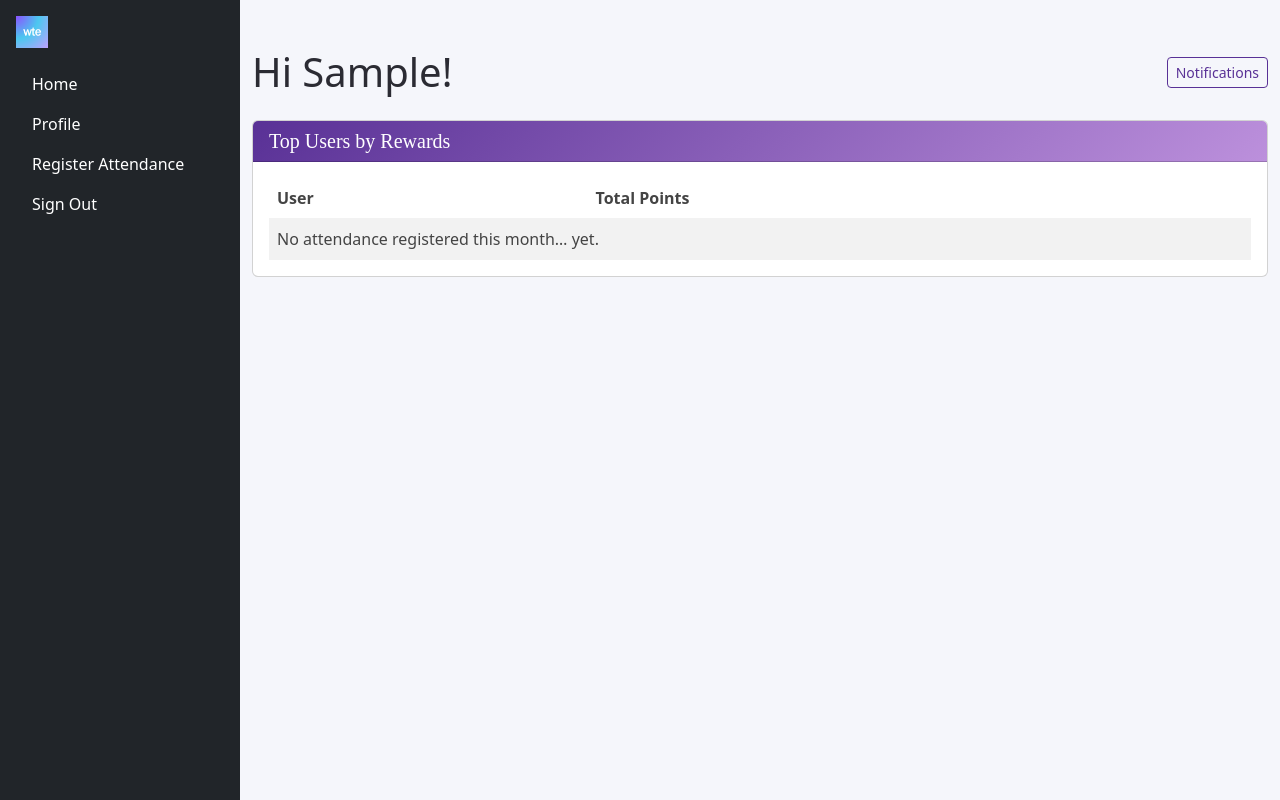
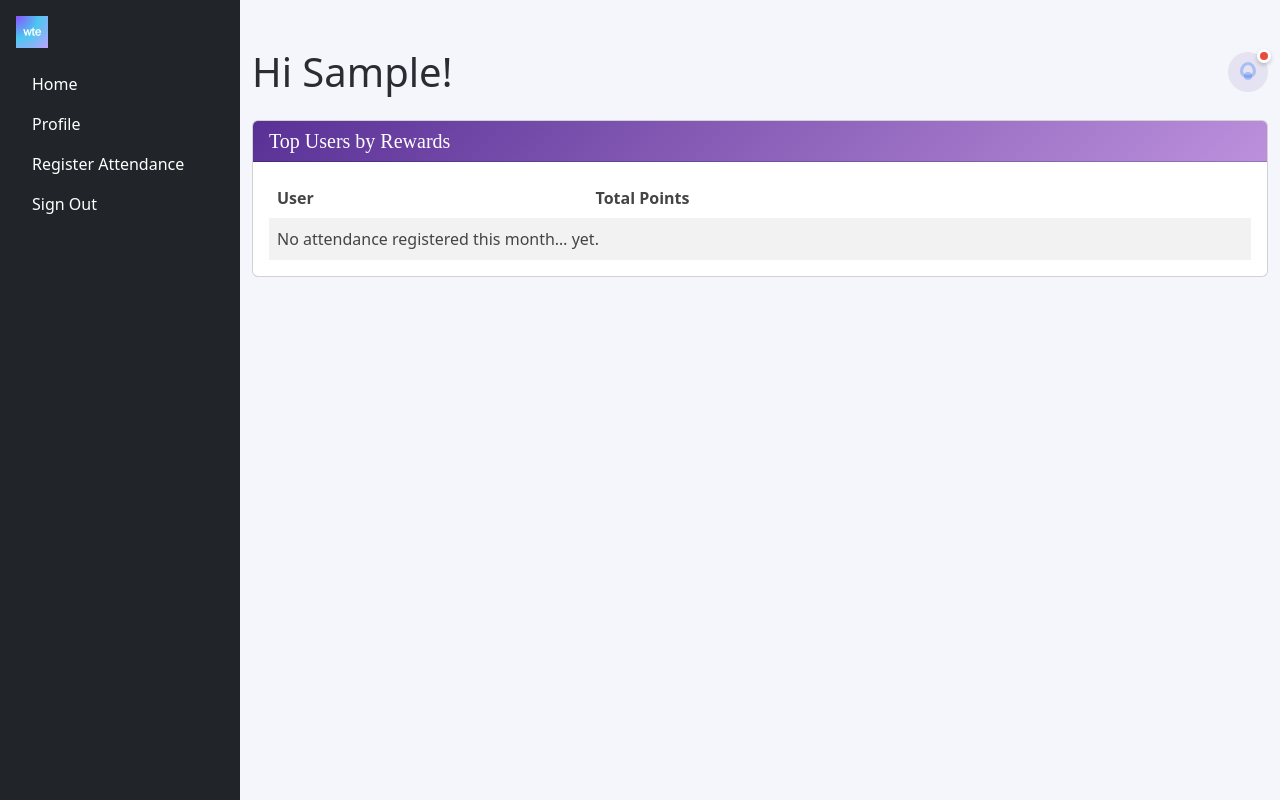
Before and after one commit to Fleurelle/wte_gamification, a Django app: page /staff/dashboard/ in a window 1280 px wide. Run offline with Django 5.2, Linux system fonts and the light colour scheme; the visitor is signed in with stand-in values (Sample User, id 1); data comes from the database, SQL or seed files in the repository; data that the repository does not hold is empty; some libraries are stand-ins or nearby versions.

Commit message:
Staff dashboard notification button design and functionality

```diff
--- a/staff_admin/views.py
+++ b/staff_admin/views.py
@@ -36,6 +36,7 @@ def staff_dashboard(request):
     )
 
     unread_count = Notification.objects.filter(is_read=False).count()
+    print("DEBUG unread_count =", unread_count)
 
     # Check if there is any attendance this month (Eastern)
     eastern_tz = pytz.timezone("America/New_York")
@@ -63,7 +64,7 @@ def staff_notifications(request):
 
     notifications = Notification.objects.select_related("user").order_by("-created_at")
 
-    # mark all as read when visiting
+    # mark as read
     if request.method == "POST":
         notifications.filter(is_read=False).update(is_read=True)
         return redirect("staff-notifications")
--- a/static/css/styles.css
+++ b/static/css/styles.css
@@ -416,3 +416,66 @@ body {
   }
 }
 /* Event Registration End */
+
+/* Staff Dashboard Start */
+.notification-bell {
+  display: inline-flex;
+  align-items: center;
+  position: relative;
+  width: 40px;
+  height: 40px;
+  text-decoration: none;
+  padding: 8px;
+  border-radius: 50%;
+  background: rgba(89, 49, 150, 0.1);
+  transition: all 0.2s ease;
+  margin-left: 16px;
+}
+
+.notification-bell:hover {
+  background: rgba(89, 49, 150, 0.2);
+  transform: scale(1.05);
+}
+
+.bell-icon {
+  position: relative;
+  width: 24px;
+  height: 24px;
+}
+
+.bell-body {
+  display: block;
+  width: 16px;
+  height: 16px;
+  border: 3px solid rgba(36, 107, 253, 0.3);
+  border-radius: 50% 50% 50% 50% / 60% 60% 40% 40%;
+  position: absolute;
+  top: 2px;
+  left: 4px;
+}
+
+.bell-clapper {
+  display: block;
+  width: 8px;
+  height: 8px;
+  background: rgba(36, 107, 253, 0.3);
+  border-radius: 50%;
+  position: absolute;
+  top: 12px;
+  left: 8px;
+}
+
+.notification-dot {
+  position: absolute;
+  top: -3px;
+  right: -3px;
+  width: 14px;
+  height: 14px;
+  background: #e74c3c;
+  border-radius: 50%;
+  border: 3px solid #ffffff;
+  box-shadow: 0 2px 4px rgba(0,0,0,0.2);
+  z-index: 20;
+}
+
+/* Staff Dashboard Start */
--- a/wte/templates/dashboard/staff-dashboard.html
+++ b/wte/templates/dashboard/staff-dashboard.html
@@ -5,12 +5,28 @@
 <div class="main-with-sidebar">
     <div class="dashboard-container">
         <div class="container py-5">
-            <div class="d-flex align-items-center justify-content-between mb-4">
+            <!-- <div class="d-flex align-items-center justify-content-between mb-4">
                 <h1 class="mb-0">Hi {{ user.first_name }}!</h1>
+                {% if unread_count > 0 %}
                 <a href="{% url 'staff-notifications' %}" class="btn btn-sm btn-outline-primary">
                     Notifications
                 </a>
+                {% endif %}
+            </div> -->
+
+            <div class="d-flex align-items-center justify-content-between mb-4">
+                <h1 class="mb-0">Hi {{ user.first_name }}!</h1>
+                <a href="{% url 'staff-notifications' %}" class="notification-bell">
+                    <div class="bell-icon">
+                        <span class="bell-body"></span>
+                        <span class="bell-clapper"></span>
+                    </div>
+                    {% if unread_count > 0 %}
+                    <span class="notification-dot"></span>
+                    {% endif %}
+                </a>
             </div>
+
 
             <div class="row">
                 <div class="events-attended-card col-12">
@@ -64,5 +80,5 @@
  2 add 'show all' button to notifications table which will lead to staff-notifications/.
 There should be a max of 10 listed notification because I do not want this to scroll forever.
 3. Make it as pretty as the regular user dashboard - DONE
-4. pagination
+4. pagination on table
   -->
```
